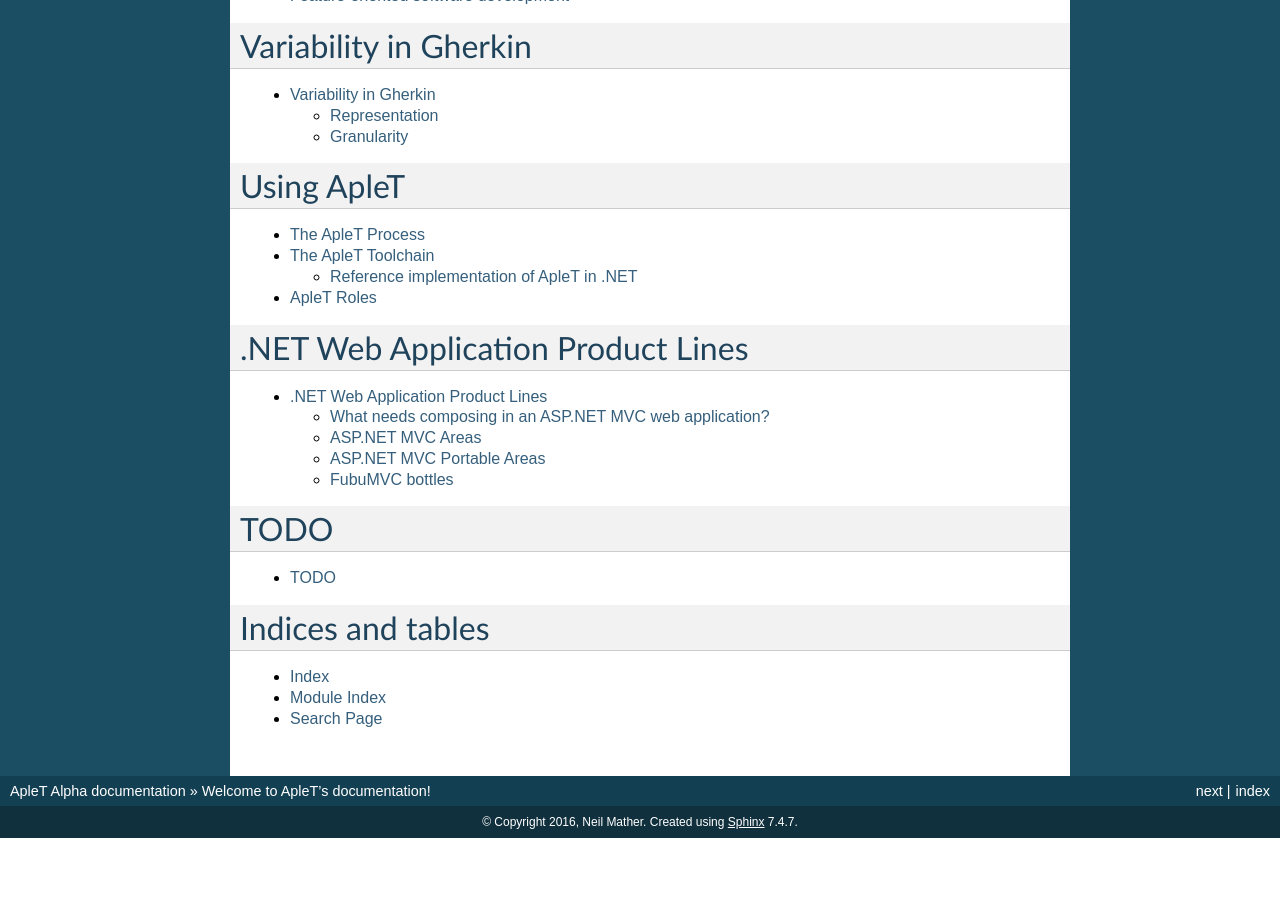
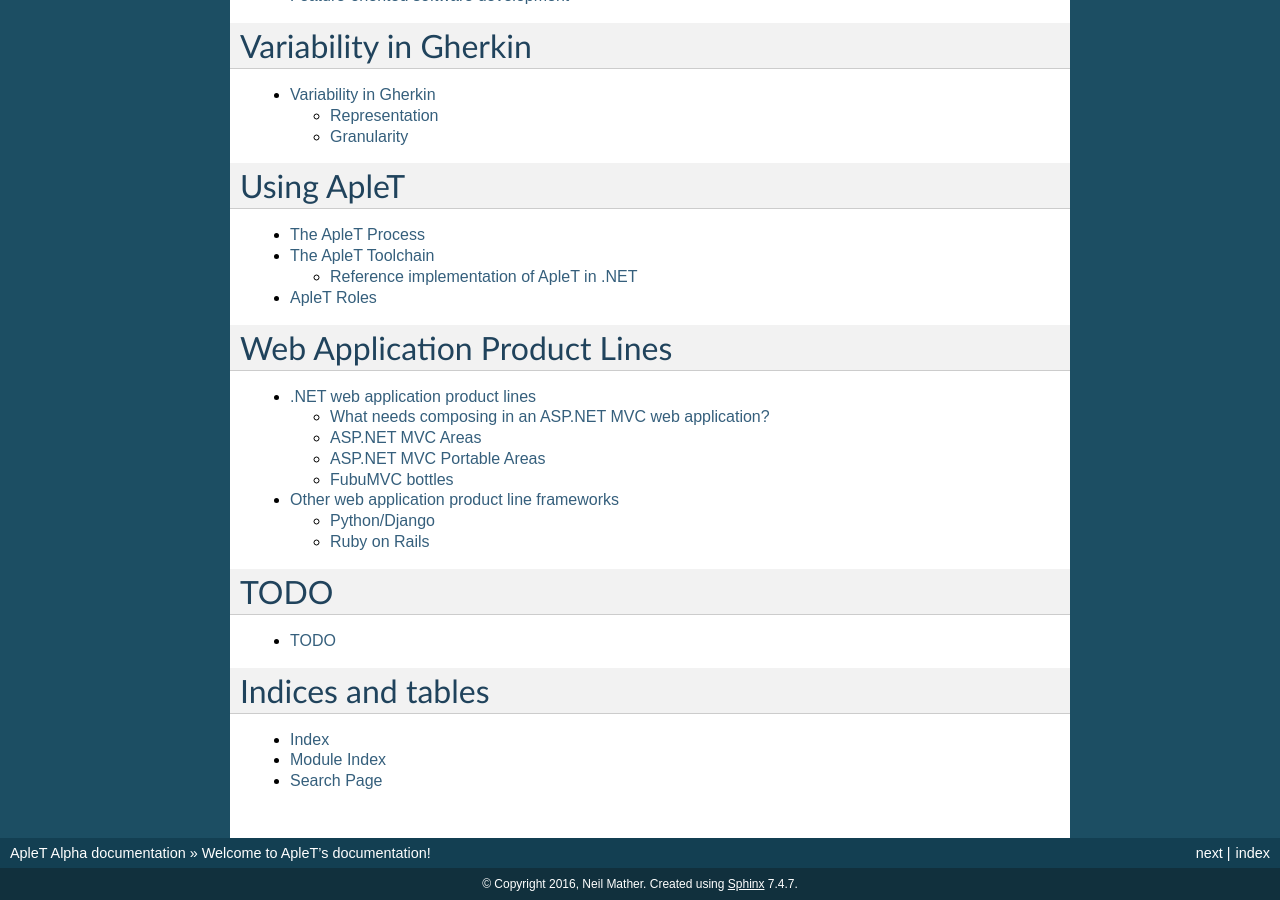
Before and after one commit to ngm/ApleT, a Sphinx documentation site: the page built from docs/index.rst, in a window 1280 px wide and 900 px high, scrolled down 809 px. Built offline with Sphinx 7.4.7, drawn with Linux system fonts in a browser that asks for light colours; before the commit the page ends 1647 px from its top, so only the background shows below that; some of the changed text lies outside the part shown.

Commit message:
Add information about other product line frameworks for web apps

```diff
--- a/docs/dotnet-webapp-productlines.rst
+++ b/docs/dotnet-webapp-productlines.rst
@@ -1,5 +1,5 @@
 **********************************
-.NET Web Application Product Lines
+.NET web application product lines
 **********************************
 
 This page is currently a general dumping ground for various
@@ -7,7 +7,7 @@
 when it comes to .NET web applications.
 
 What needs composing in an ASP.NET MVC web application?
-===============================================
+=======================================================
 
 * Controllers
 * Routing
@@ -75,7 +75,7 @@
 at the fine-grained level of features.
 
 ASP.NET MVC Portable Areas
-=================
+==========================
 
 https://lostechies.com/erichexter/2012/11/26/portable-areas-3-years-later/
 
--- a/docs/index.rst
+++ b/docs/index.rst
@@ -71,13 +71,14 @@
    toolchain
    roles
 
-.NET Web Application Product Lines
+Web Application Product Lines
 ==================================
 
 .. toctree::
    :maxdepth: 2
 
    dotnet-webapp-productlines
+   other-webapp-productlines
 
 TODO
 ====
--- /dev/null
+++ b/docs/other-webapp-productlines.rst
@@ -0,0 +1,11 @@
+*********************************************
+Other web application product line frameworks
+*********************************************
+
+Python/Django
+-------------
+* https://github.com/henzk/django-productline
+
+Ruby on Rails
+-------------
+* http://www.sciencedirect.com/science/article/pii/S0167642311000025
```
